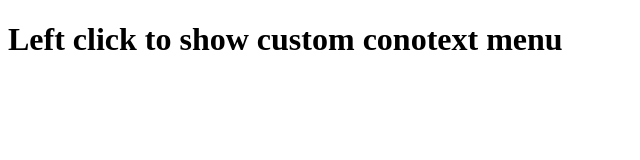
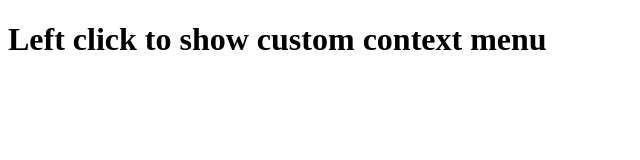
Before and after one commit to brixxxght/CustomContextMenu, a plain HTML site: page index.html in a window 1280 px wide. Shown: the full height of the page, 0-640 px from the left. Drawn offline with Linux system fonts and the light colour scheme.

Commit message:
minor html change

```diff
--- a/index.html
+++ b/index.html
@@ -8,7 +8,7 @@
     <title>Context Menu</title>
   </head>
   <body>
-    <h1>Left click to show custom conotext menu</h1>
+    <h1>Left click to show custom context menu</h1>
     <article id="context-menu" class="hide">
       <ul>
         <li class="context-menu-item">Copy</li>
```
